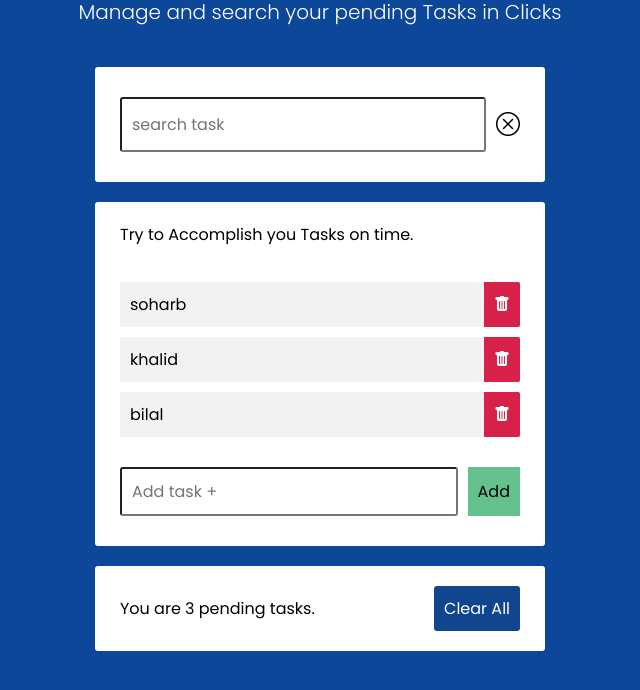
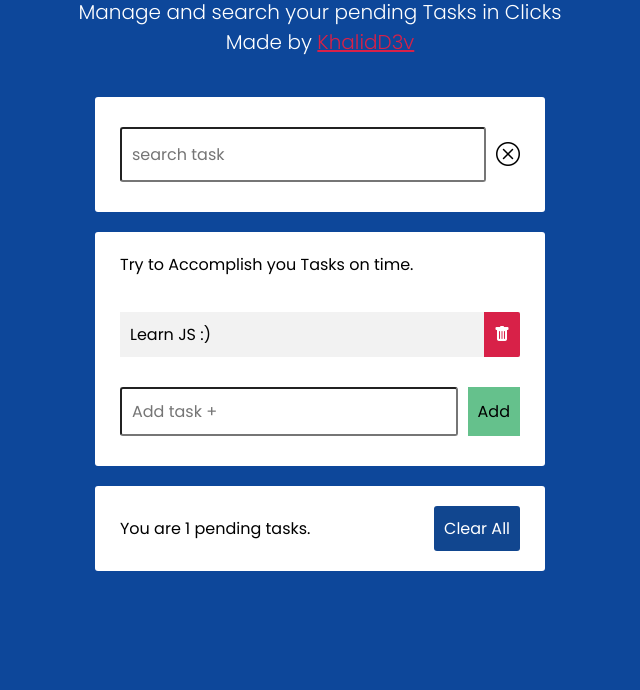
Before and after one commit to Khalidd3v/LazyTO-DO, a plain HTML site: page index.html in a window 1280 px wide. Shown: the part 78-768 px from the top of the page, without its empty margins (320-960 px from the left). Drawn offline with nearby package versions, Linux system fonts and the light colour scheme.

Commit message:
Ready to deploy

```diff
--- a/index.html
+++ b/index.html
@@ -14,6 +14,7 @@
             <section class="heading">
                 <p class="title">LazyTO-DO List App </p>
                 <p class="subtitle">Manage and search your pending Tasks in Clicks</p>
+                <p class="subtitle2">Made by <a href="https://facebook.com/khalidd3v" target="_blank">KhalidD3v</a></p>
             </section>
             <section class="task-manager">
                 <div class="search-box">
@@ -27,15 +28,9 @@
                     <span class="delete-message"></span>
                     <ul class="tasks">
                         <li>
-                            <span>soharb</span>
+                            <span>Learn JS :)</span>
                             <i class="bi bi-trash-fill delete"></i>
                         </li>
-                        <li>
-                            <span>khalid</span>
-                            <i class="bi bi-trash-fill delete"></i></li>
-                        <li>
-                            <span>bilal</span>
-                            <i class="bi bi-trash-fill delete"></i></li>
                     </ul>
                     <form class="add">
                         <input type="text" name="task" placeholder="Add task +" autocomplete="off">
--- a/style.css
+++ b/style.css
@@ -38,7 +38,18 @@
     font-weight: 300;
     text-align: center;
 }
+.heading .subtitle2 {
+    font-size: 20px;
+    color : #ffffff;
+    font-weight: 300;
+    text-align: center;
+}
 
+.subtitle2 a{
+    text-decoration: underline;
+    color: #d82148;
+    font-size: 20px;
+}
 .task-manager {
     min-width: 350px;
     max-width: 450px;
```
